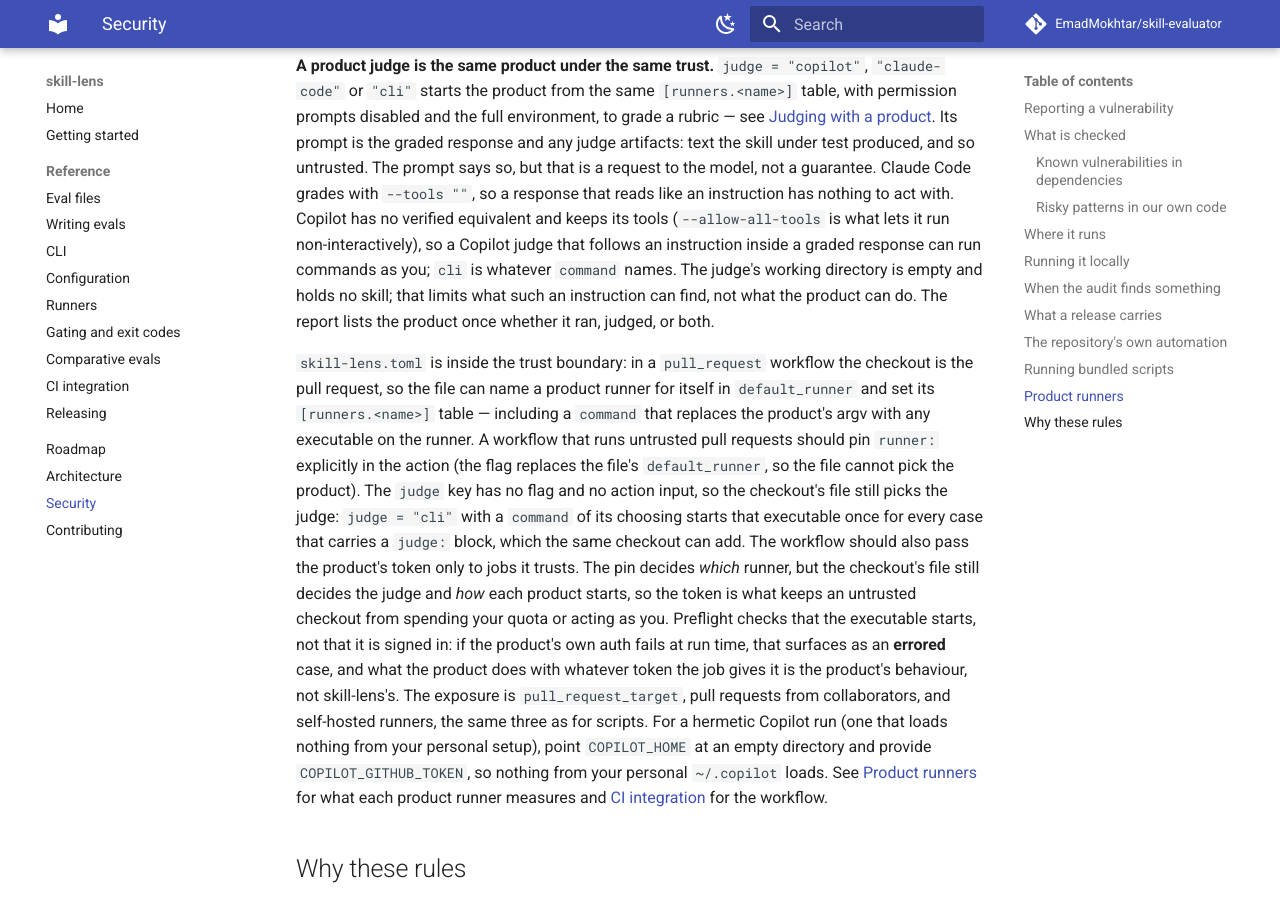
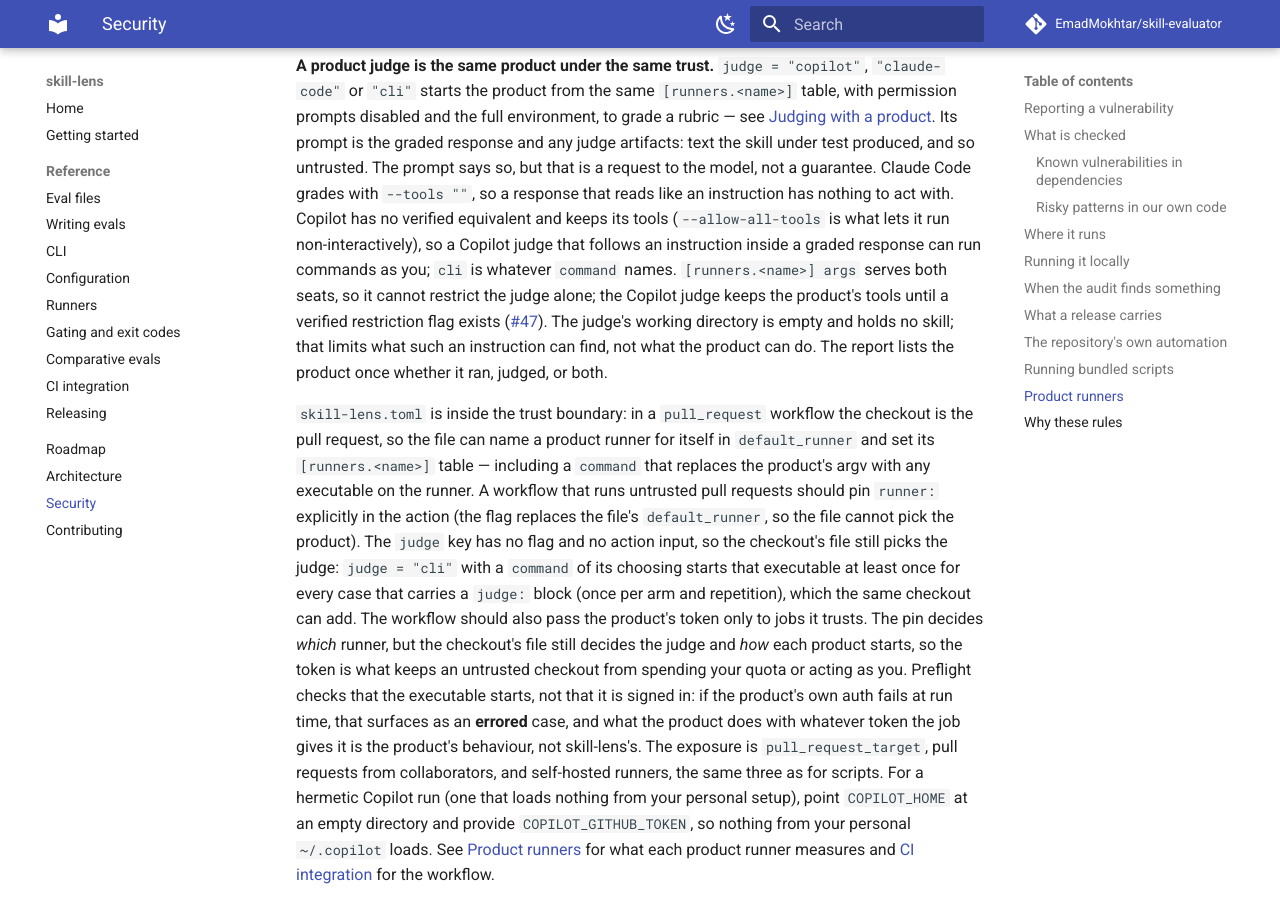
Before and after one commit to EmadMokhtar/skill-evaluator, an MkDocs documentation site: the page built from docs/security.md, in a window 1280 px wide and 900 px high, scrolled down 6754 px. Built offline with MkDocs 1.6.1 and Material for MkDocs 9.7.7, drawn with Linux system fonts in a browser that asks for light colours; comment, search, counter and statistics services are not loaded.

Commit message:
docs: tighten the product judge pages
Fix small inaccuracies caught in final review: an over-size prompt is
refused in the judge before the product starts, not through read_trace
as ARCHITECTURE.md implied; the judge starts its product at least once
per case with a judge: block, not exactly once, once per arm and
repetition; [runners.<name>] args restricts both seats at once, not the
judge alone, and the Copilot judge keeps the product's tools until a
verified restriction flag exists (tracked in #47); "needs no API key"
still spends the product's own quota; the products trust sentence
describes runner trust whichever seat a product filled; and
_RawVerdict's extra="forbid" is a top-level rule only, since CheckResult
still ignores a check's own extra keys.

Co-Authored-By: Claude Sonnet 5 <noreply@anthropic.com>

```diff
--- a/docs/security.md
+++ b/docs/security.md
@@ -275,7 +275,10 @@ prompt says so, but that is a request to the model, not a guarantee. Claude Code
 with `--tools ""`, so a response that reads like an instruction has nothing to act with.
 Copilot has no verified equivalent and keeps its tools (`--allow-all-tools` is what lets it
 run non-interactively), so a Copilot judge that follows an instruction inside a graded
-response can run commands as you; `cli` is whatever `command` names. The judge's working
+response can run commands as you; `cli` is whatever `command` names. `[runners.<name>]
+args` serves both seats, so it cannot restrict the judge alone; the Copilot judge keeps
+the product's tools until a verified restriction flag exists
+([#47](https://github.com/EmadMokhtar/skill-evaluator/issues/47)). The judge's working
 directory is empty and holds no skill; that limits what such an instruction can find, not
 what the product can do. The report lists the product once whether it ran, judged, or
 both.
@@ -287,8 +290,9 @@ argv with any executable on the runner. A workflow that runs untrusted pull requ
 pin `runner:` explicitly in the action (the flag replaces the file's `default_runner`, so
 the file cannot pick the product). The `judge` key has no flag and no action input, so the
 checkout's file still picks the judge: `judge = "cli"` with a `command` of its choosing
-starts that executable once for every case that carries a `judge:` block, which the same
-checkout can add. The workflow should also pass the product's token only to jobs it trusts.
+starts that executable at least once for every case that carries a `judge:` block (once
+per arm and repetition), which the same checkout can add. The workflow should also pass
+the product's token only to jobs it trusts.
 The pin decides *which* runner, but the checkout's file still decides the judge and *how*
 each product starts, so the token is what keeps an untrusted checkout from spending your
 quota or acting as you. Preflight checks that the executable starts, not that it is signed
```
Also changed, not shown: ARCHITECTURE.md (+5 -3 lines), CLAUDE.md (+2 -1 lines), docs/configuration.md (+5 -2 lines), docs/eval-files.md (+2 -1 lines), docs/gating.md (+4 -1 lines).
